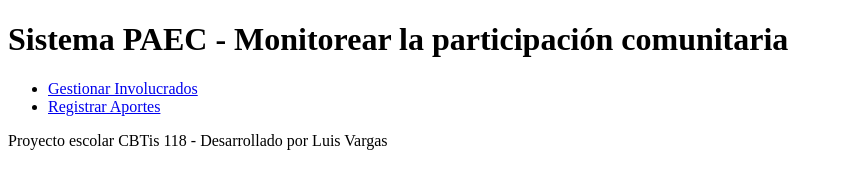
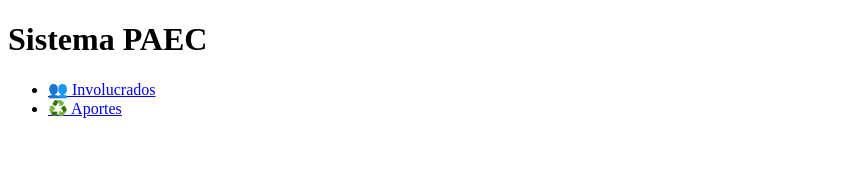
Before and after one commit to luisvargas23x/proyectopaec, a website: page public/index.html in a window 1280 px wide. Shown: the whole page, without its empty margins (0-843 px from the left). Drawn offline with Linux system fonts and the light colour scheme.

Commit message:
Update index.html

```diff
--- a/public/index.html
+++ b/public/index.html
@@ -2,23 +2,18 @@
 <html lang="es">
 <head>
   <meta charset="UTF-8">
-  <title>Menú - Sistema PAEC</title>
+  <title>Menú Principal - Sistema PAEC</title>
   <link rel="stylesheet" href="style.css">
 </head>
 <body>
-  <header>
-    <h1>Sistema PAEC - Monitorear la participación comunitaria</h1>
-  </header>
-
-  <nav>
-    <ul>
-      <li><a href="involucrados.html">Gestionar Involucrados</a></li>
-      <li><a href="aportes.html"> Registrar Aportes</a></li>
-    </ul>
-  </nav>
-
-  <footer>
-    <p>Proyecto escolar CBTis 118 - Desarrollado por Luis Vargas</p>
-  </footer>
+  <div class="container">
+    <h1>Sistema PAEC</h1>
+    <nav>
+      <ul class="menu">
+        <li><a href="involucrados.html">👥 Involucrados</a></li>
+        <li><a href="aportes.html">♻️ Aportes</a></li>
+      </ul>
+    </nav>
+  </div>
 </body>
 </html>
```
